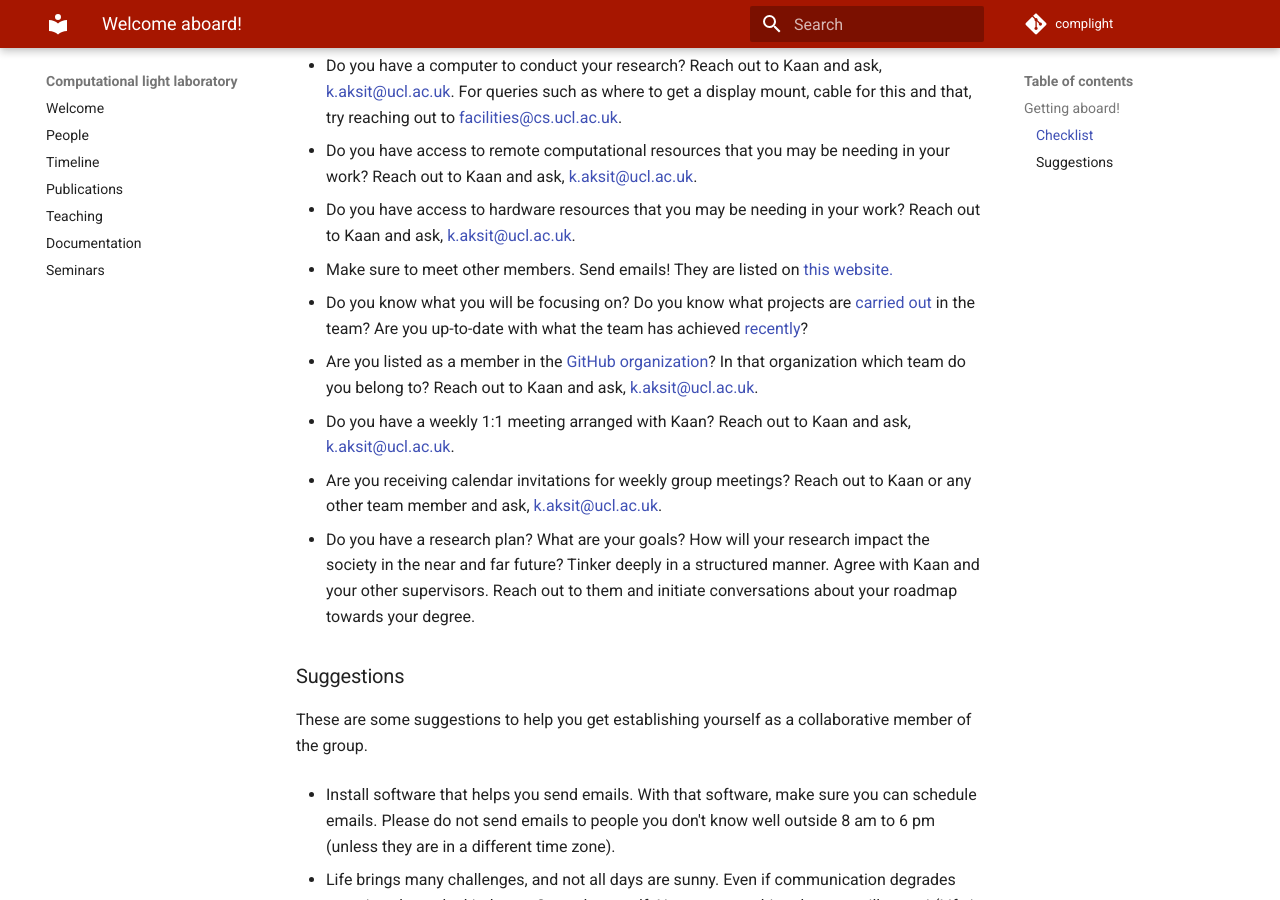
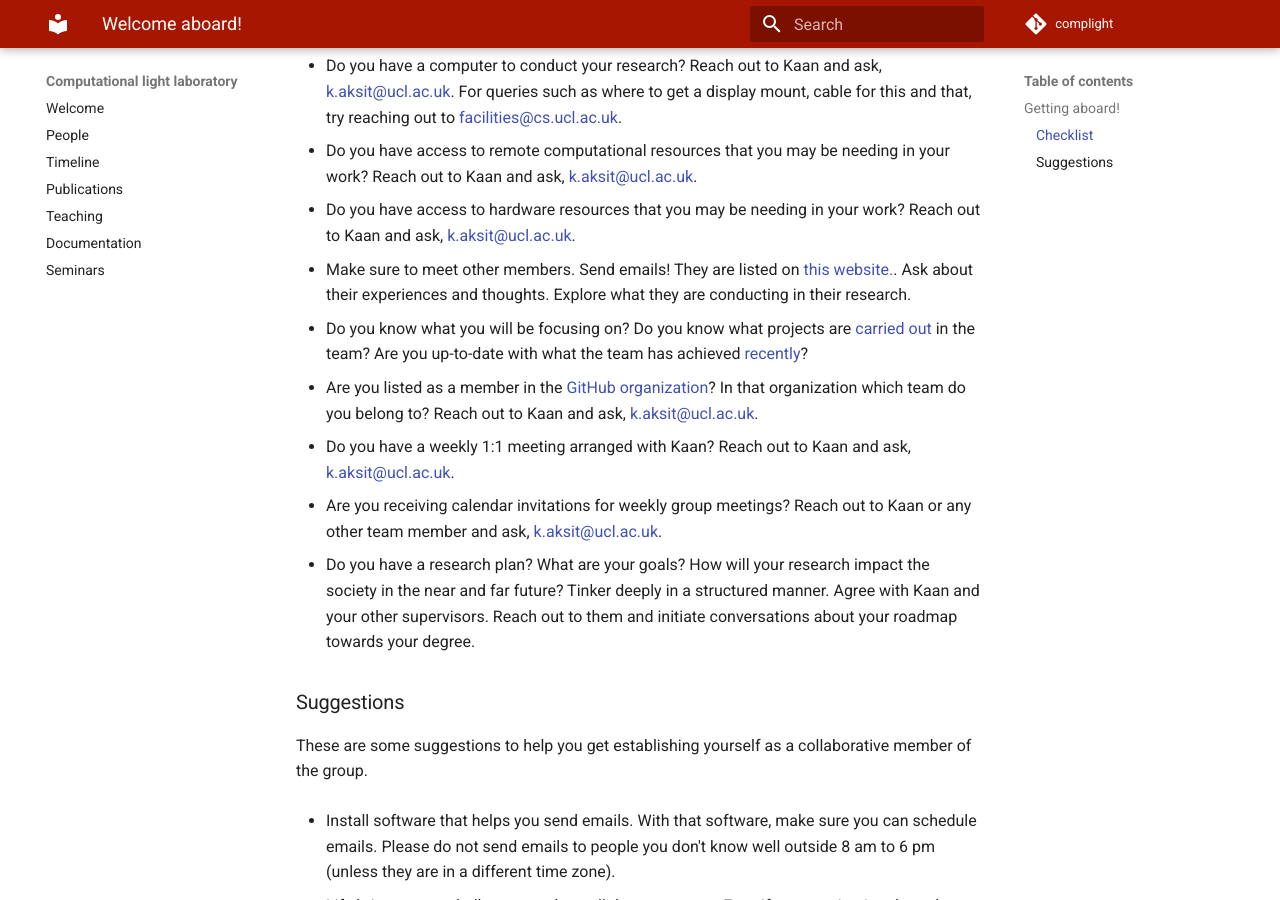
Before and after one commit to complight/complight.github.io, an MkDocs documentation site: the page built from docs/documentation/getting_started.md, in a window 1280 px wide and 900 px high, scrolled down 1319 px. Built offline with MkDocs 1.6.1 and Material for MkDocs 9.7.7, drawn with Linux system fonts in a browser that asks for light colours.

Commit message:
Updating the getting_started documentation.

```diff
--- a/docs/documentation/getting_started.md
+++ b/docs/documentation/getting_started.md
@@ -34,7 +34,7 @@ In fact, as a member, please do not hesitate to suggest improvements and be the
 - Do you have a computer to conduct your research? Reach out to Kaan and ask, [k.aksit@ucl.ac.uk](mailto:k.aksit@ucl.ac.uk). For queries such as where to get a display mount, cable for this and that, try reaching out to [facilities@cs.ucl.ac.uk](mailto:facilities@cs.ucl.ac.uk).
 - Do you have access to remote computational resources that you may be needing in your work? Reach out to Kaan and ask, [k.aksit@ucl.ac.uk](mailto:k.aksit@ucl.ac.uk).
 - Do you have access to hardware resources that you may be needing in your work? Reach out to Kaan and ask, [k.aksit@ucl.ac.uk](mailto:k.aksit@ucl.ac.uk).
-- Make sure to meet other members. Send emails! They are listed on [this website.](../../people)
+- Make sure to meet other members. Send emails! They are listed on [this website.](../../people). Ask about their experiences and thoughts. Explore what they are conducting in their research.
 - Do you know what you will be focusing on? Do you know what projects are [carried out](../../publications) in the team? Are you up-to-date with what the team has achieved [recently](../../timeline)?
 - Are you listed as a member in the [GitHub organization](https://github.com/complight/)? In that organization which team do you belong to? Reach out to Kaan and ask, [k.aksit@ucl.ac.uk](mailto:k.aksit@ucl.ac.uk).
 - Do you have a weekly 1:1 meeting arranged with Kaan? Reach out to Kaan and ask, [k.aksit@ucl.ac.uk](mailto:k.aksit@ucl.ac.uk).
```
